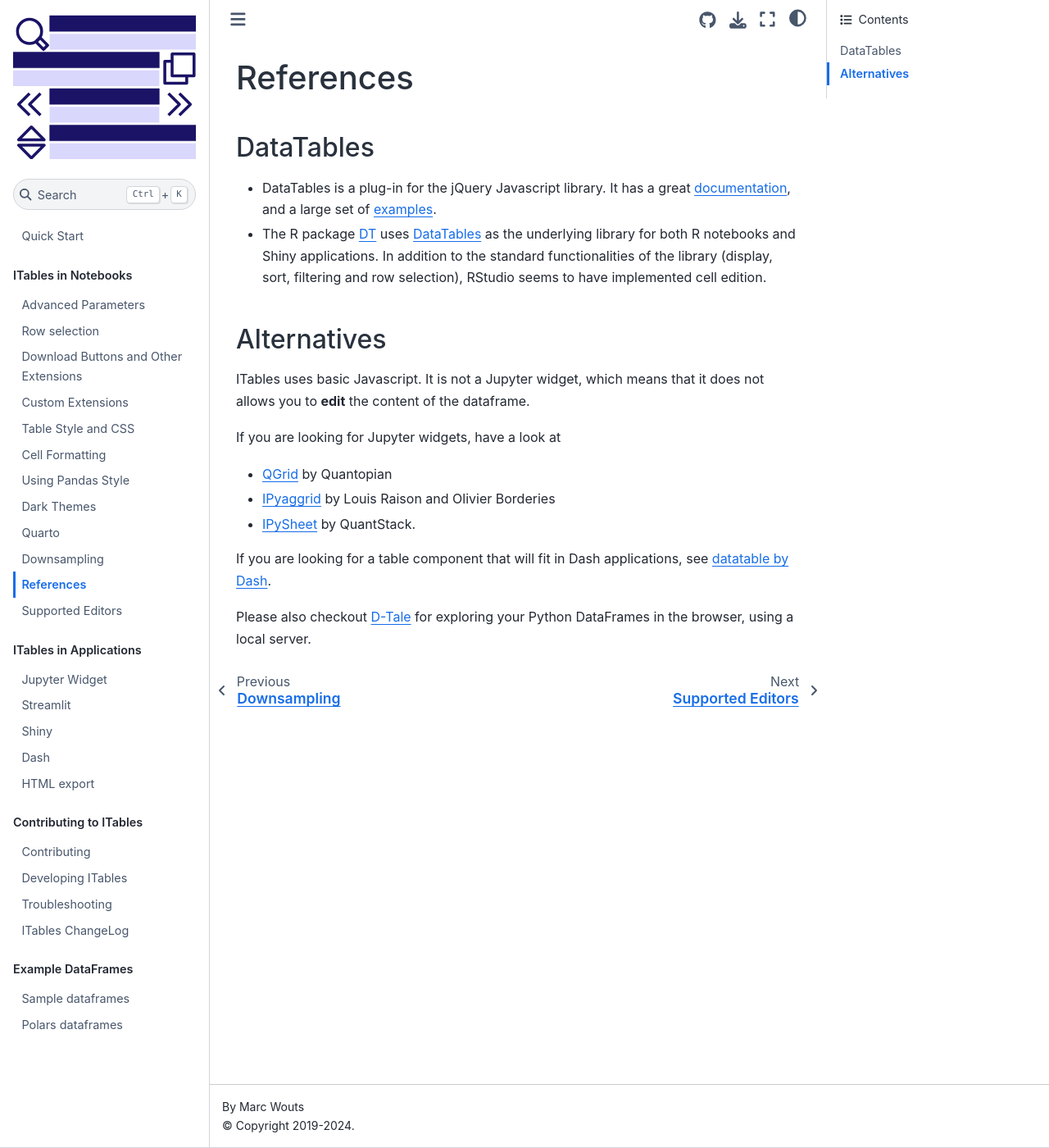
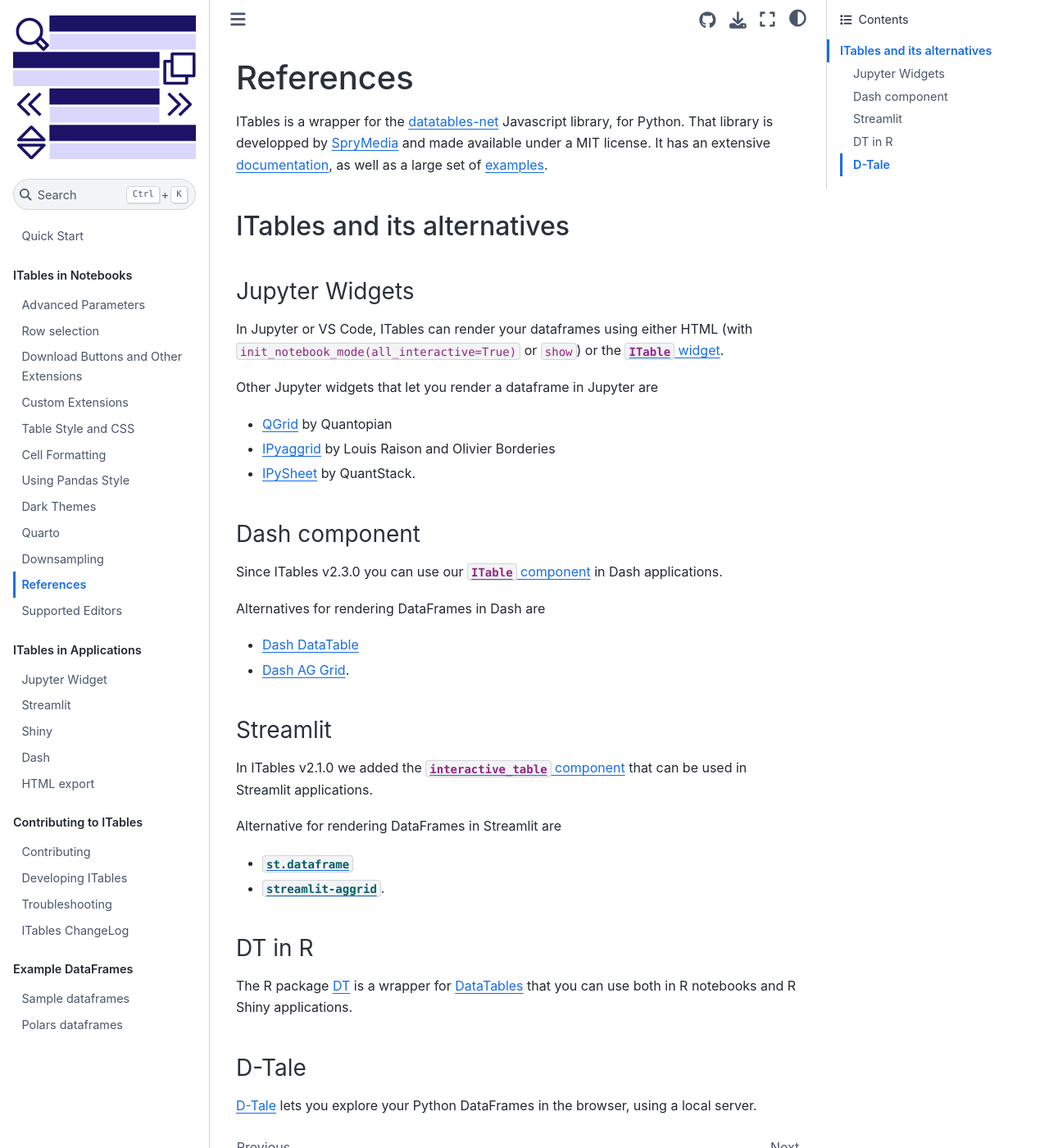
Before and after one commit to mwouts/itables, a Jupyter Book: the page built from docs/references.md, in a window 1280 px wide and 1400 px high. Shown: the whole window at 82% size. Built offline with Jupyter Book 1.0.4 settings and Sphinx 7.4.7 and the Sphinx Book theme 1.1.4, drawn with Linux system fonts in a browser that asks for light colours.

Commit message:
Update changelog and references

```diff
--- a/docs/references.md
+++ b/docs/references.md
@@ -1,19 +1,38 @@
 # References
 
-## DataTables
+ITables is a wrapper for the [datatables-net](https://datatables.net) Javascript library, for Python. That library is developped by [SpryMedia](https://sprymedia.co.uk/) and made available under a MIT license. It has an extensive [documentation](https://datatables.net/manual/), as well as a large set of [examples](https://datatables.net/examples/index).
 
-- DataTables is a plug-in for the jQuery Javascript library. It has a great [documentation](https://datatables.net/manual/), and a large set of [examples](https://datatables.net/examples/index).
-- The R package [DT](https://rstudio.github.io/DT/) uses [DataTables](https://datatables.net/) as the underlying library for both R notebooks and Shiny applications. In addition to the standard functionalities of the library (display, sort, filtering and row selection), RStudio seems to have implemented cell edition.
+## ITables and its alternatives
 
-## Alternatives
+### Jupyter Widgets
 
-ITables uses basic Javascript. It is not a Jupyter widget, which means that it does not allows you to **edit** the content of the dataframe.
+In Jupyter or VS Code, ITables can render your dataframes using either HTML (with  `init_notebook_mode(all_interactive=True)` or `show`) or the [`ITable` widget](widget.md).
 
-If you are looking for Jupyter widgets, have a look at
+Other Jupyter widgets that let you render a dataframe in Jupyter are
 - [QGrid](https://github.com/quantopian/qgrid) by Quantopian
 - [IPyaggrid](https://dgothrek.gitlab.io/ipyaggrid/) by Louis Raison and Olivier Borderies
 - [IPySheet](https://github.com/QuantStack/ipysheet) by QuantStack.
 
-If you are looking for a table component that will fit in Dash applications, see [datatable by Dash](https://github.com/plotly/dash-table/).
+### Dash component
 
-Please also checkout [D-Tale](https://github.com/man-group/dtale) for exploring your Python DataFrames in the browser, using a local server.
+Since ITables v2.3.0 you can use our [`ITable` component](dash.md) in Dash applications.
+
+Alternatives for rendering DataFrames in Dash are
+- [Dash DataTable](https://dash.plotly.com/datatable)
+- [Dash AG Grid](https://dash.plotly.com/dash-ag-grid).
+
+### Streamlit
+
+In ITables v2.1.0 we added the [`interactive_table` component](streamlit.md) that can be used in Streamlit applications.
+
+Alternative for rendering DataFrames in Streamlit are
+- [`st.dataframe`](https://docs.streamlit.io/develop/api-reference/data/st.dataframe)
+- [`streamlit-aggrid`](https://github.com/PablocFonseca/streamlit-aggrid).
+
+### DT in R
+
+The R package [DT](https://rstudio.github.io/DT/) is a wrapper for [DataTables](https://datatables.net/) that you can use both in R notebooks and R Shiny applications.
+
+### D-Tale
+
+[D-Tale](https://github.com/man-group/dtale) lets you explore your Python DataFrames in the browser, using a local server.
```
Also changed, not shown: docs/changelog.md (+4 -0 lines), docs/dash.md (+2 -2 lines).
